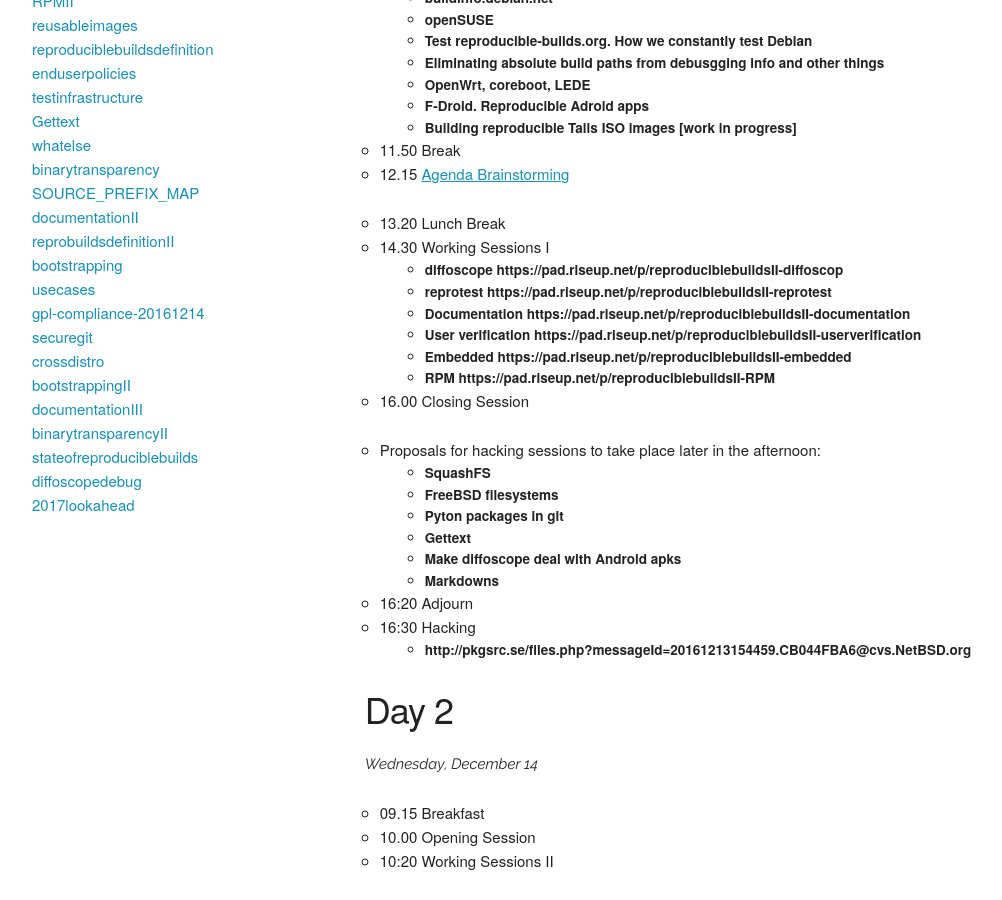
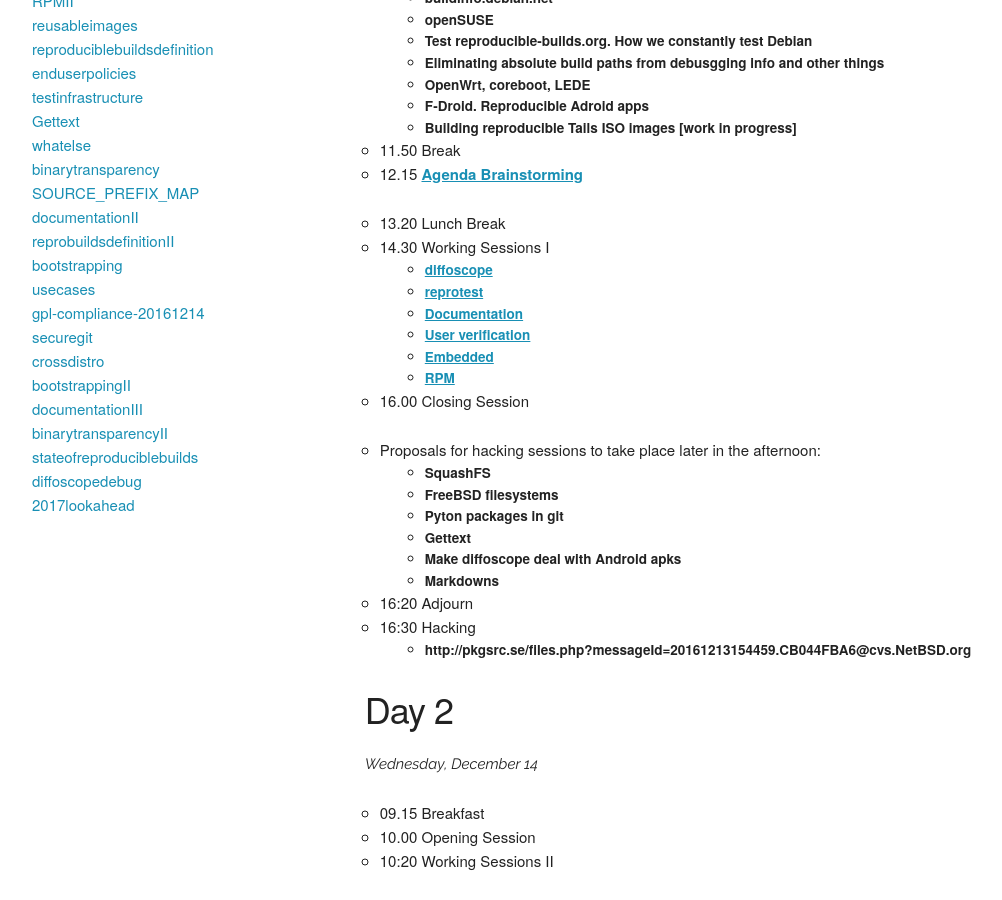
Before and after one commit to prototypefund/reproducible-website, a Jekyll site: the page built from _events/berlin2016/agenda.md, in a window 1280 px wide and 900 px high, scrolled down 475 px. Shown: the whole window, without its empty margins (128-1130 px from the left). Built offline with Jekyll 4.4.1, drawn with Linux system fonts in a browser that asks for light colours; some web fonts are replaced; some of the changed lines change nothing that is shown.

Commit message:
fix some links
Signed-off-by: Holger Levsen <holger@layer-acht.org>

```diff
--- a/_events/berlin2016/agenda.md
+++ b/_events/berlin2016/agenda.md
@@ -25,16 +25,16 @@
      -   **F-Droid. Reproducible Adroid apps**
      -   **Building reproducible Tails ISO images [work in progress]**
 *    11.50 Break
-*    12.15 [Agenda Brainstorming]({{ "/events/berlin2016/agendabrainstorming/" | prepend: site.baseurl }})
+*    12.15 **[Agenda Brainstorming]({{ "/events/berlin2016/agendabrainstorming/" | prepend: site.baseurl }})**
 
 *    13.20 Lunch Break
 *    14.30 Working Sessions I
-     -   **diffoscope https://pad.riseup.net/p/reproduciblebuildsII-diffoscop**
-     -   **reprotest https://pad.riseup.net/p/reproduciblebuildsII-reprotest**
-     -   **Documentation https://pad.riseup.net/p/reproduciblebuildsII-documentation**
-     -   **User verification https://pad.riseup.net/p/reproduciblebuildsII-userverification**
-     -   **Embedded https://pad.riseup.net/p/reproduciblebuildsII-embedded**
-     -   **RPM https://pad.riseup.net/p/reproduciblebuildsII-RPM**
+     -   **[diffoscope]({{ "/events/berlin2016/diffoscope/" | prepend: site.baseurl }})**
+     -   **[reprotest]({{ "/events/berlin2016/reprotest/" | prepend: site.baseurl }})**
+     -   **[Documentation]({{ "/events/berlin2016/documentation/" | prepend: site.baseurl }})**
+     -   **[User verification]({{ "/events/berlin2016/userverification/" | prepend: site.baseurl }})**
+     -   **[Embedded]({{ "/events/berlin2016/embedded/" | prepend: site.baseurl }})**
+     -   **[RPM]({{ "/events/berlin2016/RPM/" | prepend: site.baseurl }})**
 
 *    16.00 Closing Session
 
```
